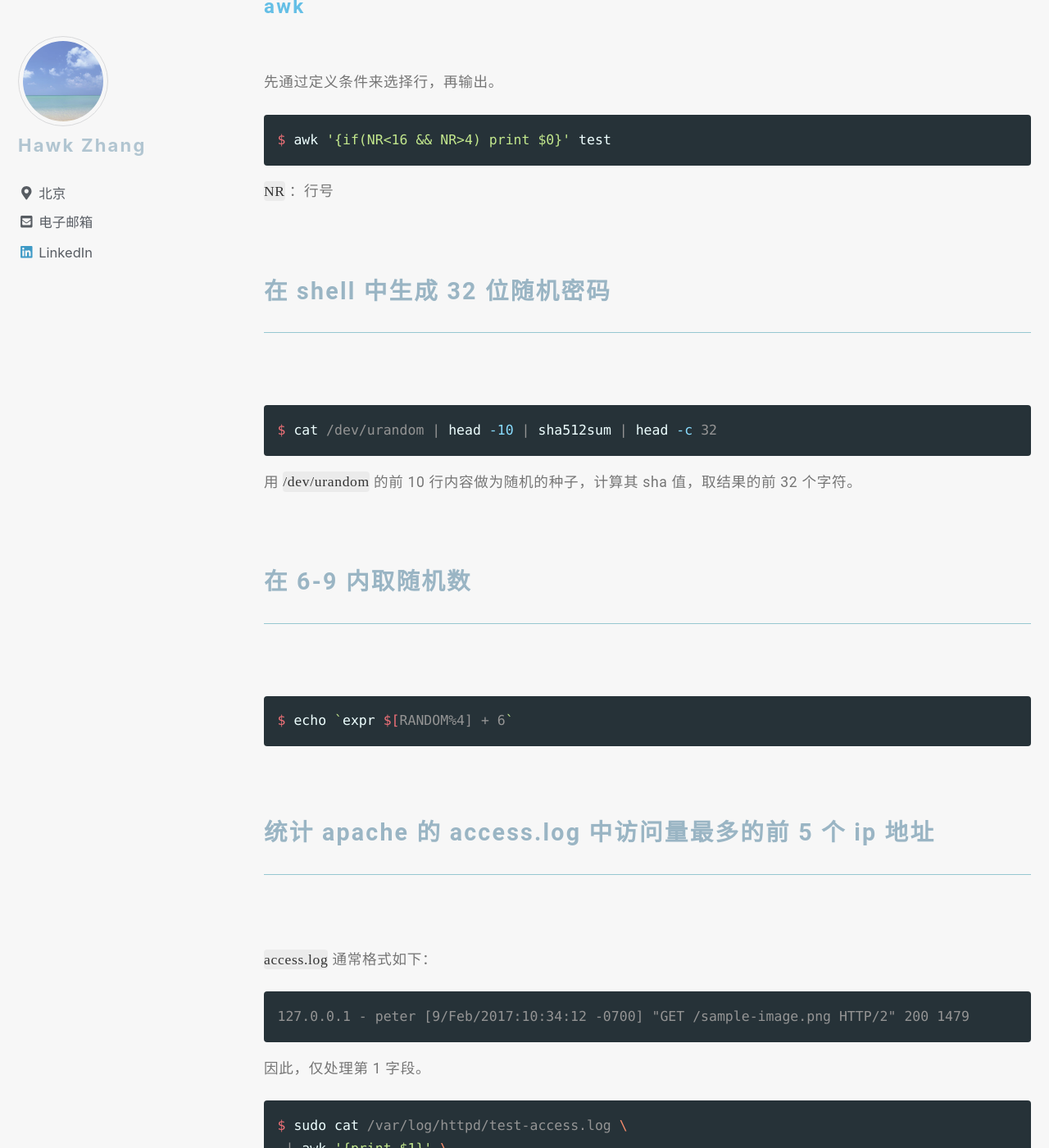
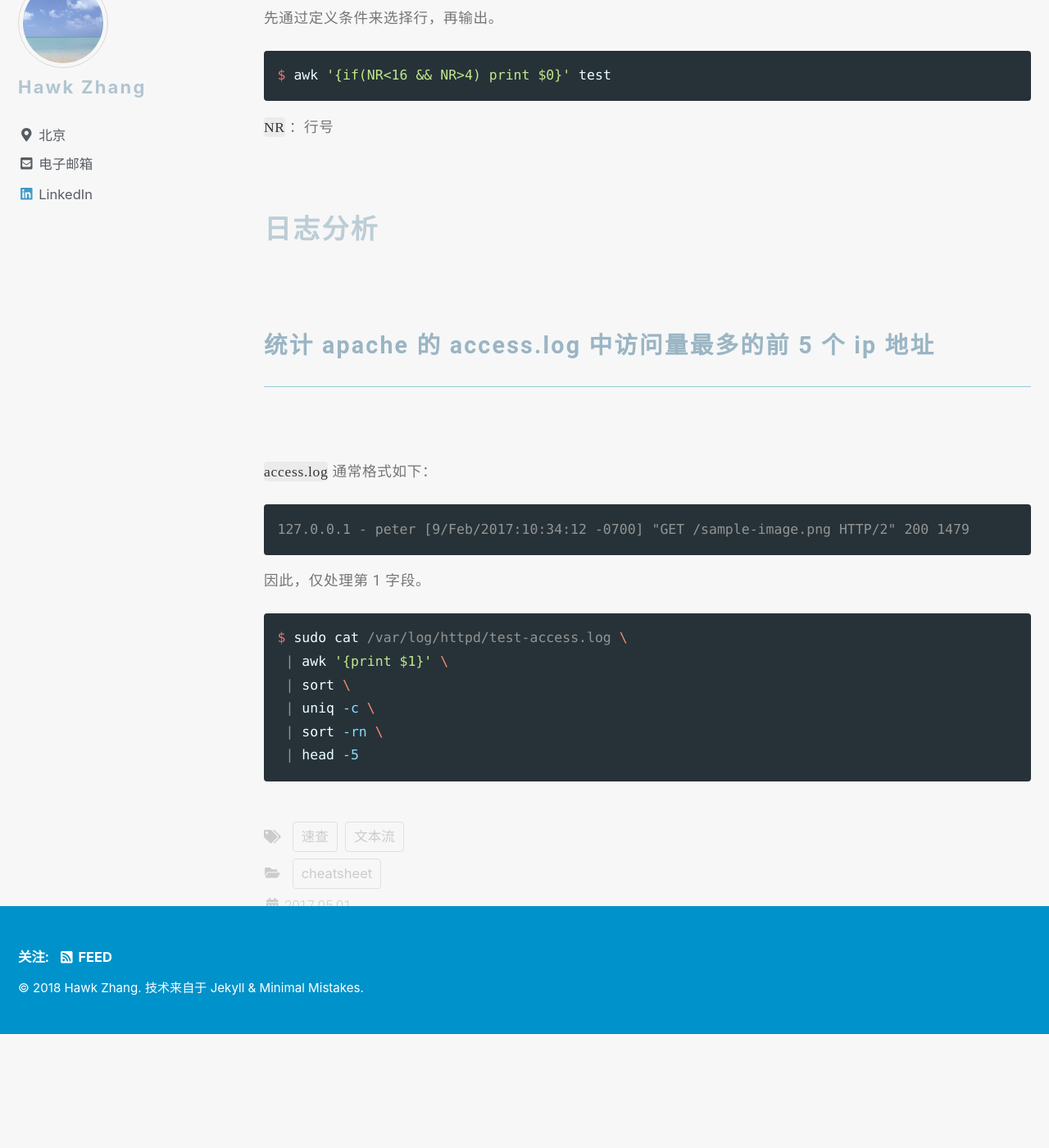
Before and after one commit to narru888/linotes_note, a Jekyll site: the page built from _posts/cheatsheet/2017-05-01-dtstream.md, in a window 1280 px wide and 1400 px high, scrolled down 2578 px. Shown: the whole window at 82% size. Built offline with Jekyll 4.4.1, drawn with Linux system fonts in a browser that asks for light colours; nearby versions of some CDN libraries; a script that is not in the unit is left out; after the commit the page ends 3839 px from its top, so only the background shows below that; some of the changed text lies outside the part shown.

Commit message:
update on 2018-12-09 19:40:01 CST

````diff
--- a/_posts/cheatsheet/2017-05-01-dtstream.md
+++ b/_posts/cheatsheet/2017-05-01-dtstream.md
@@ -102,46 +102,7 @@ $ awk '{if(NR<16 && NR>4) print $0}' test
 
 
 
-
-
-
-
-
-
-
-
-
-### 在 shell 中生成 32 位随机密码
-
-```bash
-$ cat /dev/urandom | head -10 | sha512sum | head -c 32
-```
-
-用 `/dev/urandom` 的前 10 行内容做为随机的种子，计算其 sha 值，取结果的前 32 个字符。
-
-
-
-
-
-
-
-
-
-
-### 在 6-9 内取随机数
-
-```bash
-$ echo `expr $[RANDOM%4] + 6`
-```
-
-
-
-
-
-
-
-
-
+## 日志分析
 
 
 
@@ -163,19 +124,3 @@ $ sudo cat /var/log/httpd/test-access.log \
  | sort -rn \
  | head -5
 ```
-
-
-
-
-
-
-
-
-
-### 如何查看二进制文件 file 的内容
-
-```bash
-$ hexdump -C file
-```
-
-`-C` 以十六进制和 ASCII 码显示
````
Also changed, not shown: _posts/cheatsheet/2017-05-01-fs.md (+4 -3 lines).
